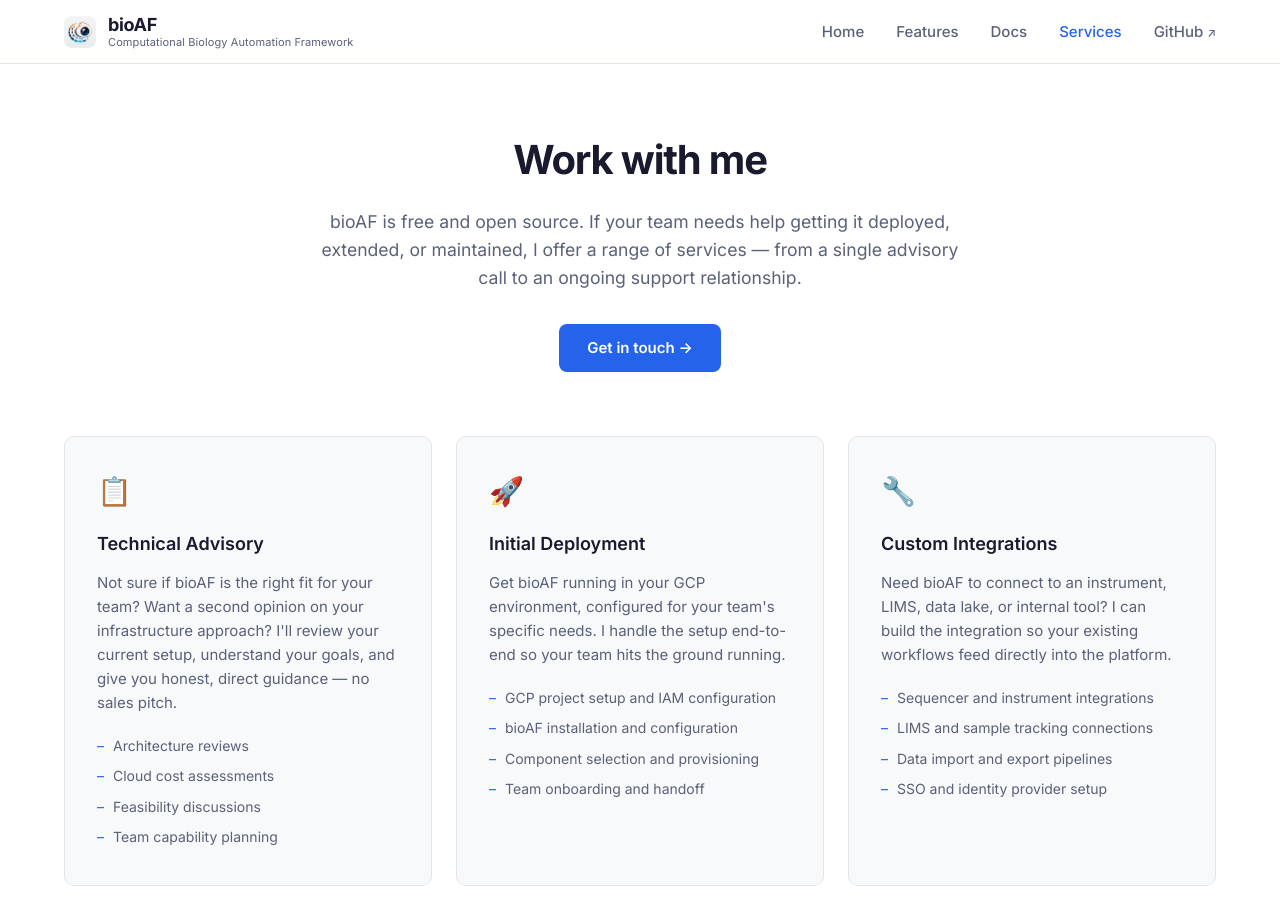
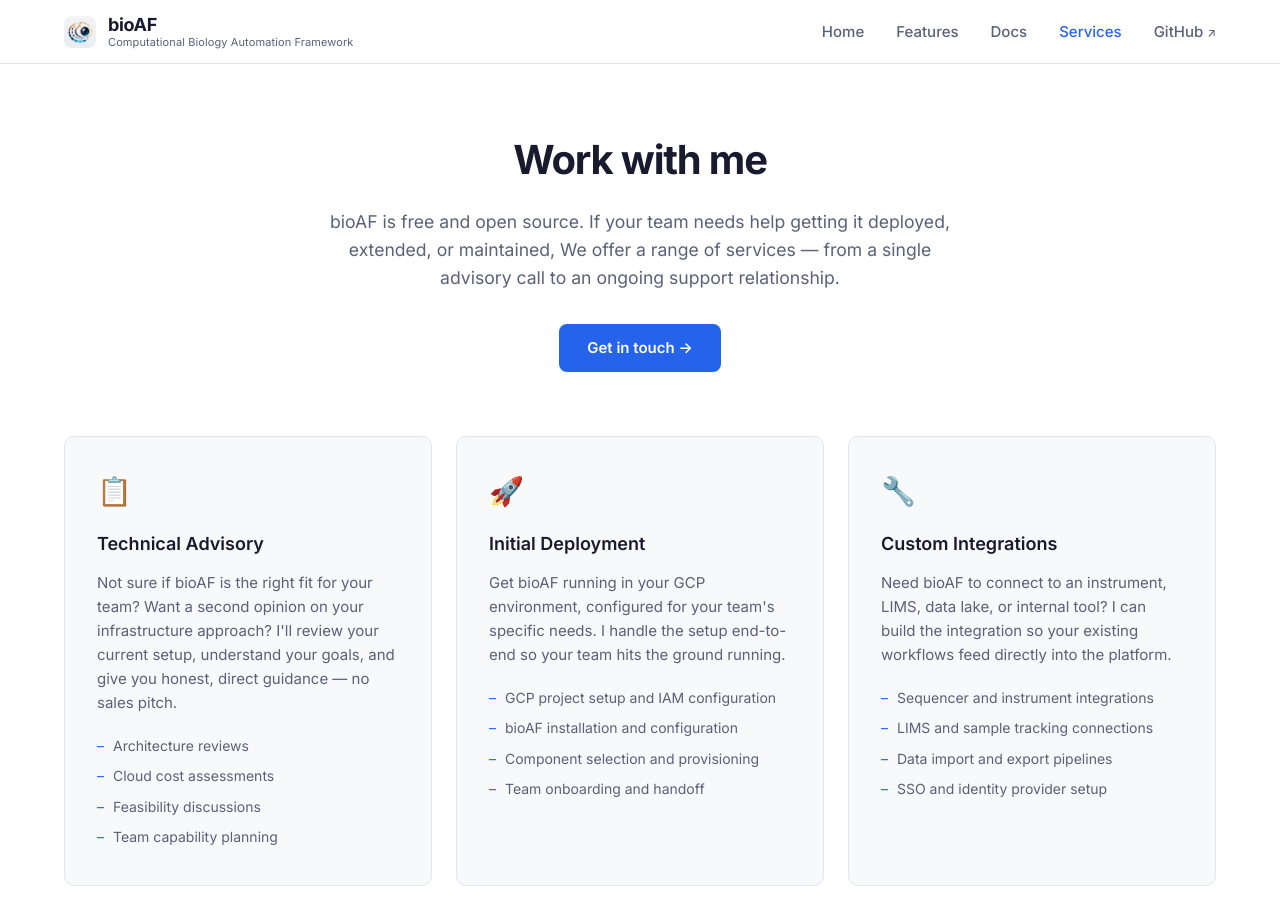
Before and after one commit to not-that-guy-again/bioaf-site, a Jekyll site: the page built from services.md, in a window 1280 px wide and 900 px high. Built offline with Jekyll 4.4.1, drawn with Linux system fonts in a browser that asks for light colours.

```diff
--- a/services.md
+++ b/services.md
@@ -8,7 +8,7 @@ description: Consulting, deployment, and support services for bioAF from the per
 
   <div class="services-hero">
     <h1>Work with me</h1>
-    <p>bioAF is free and open source. If your team needs help getting it deployed, extended, or maintained, I offer a range of services — from a single advisory call to an ongoing support relationship.</p>
+    <p>bioAF is free and open source. If your team needs help getting it deployed, extended, or maintained, We offer a range of services — from a single advisory call to an ongoing support relationship.</p>
     <a href="mailto:brent@bioaf.co" class="btn btn-primary">Get in touch &rarr;</a>
   </div>
 
```
